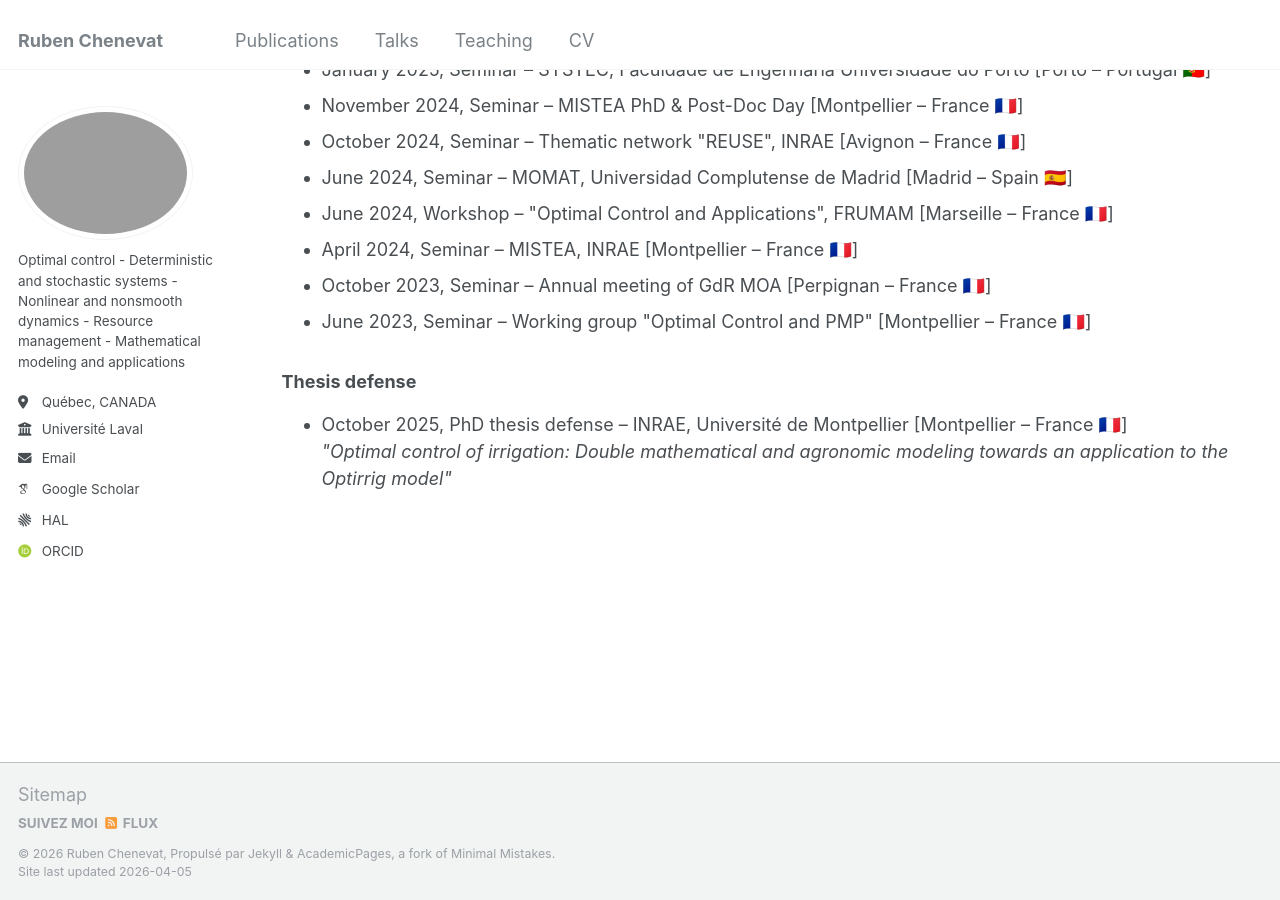
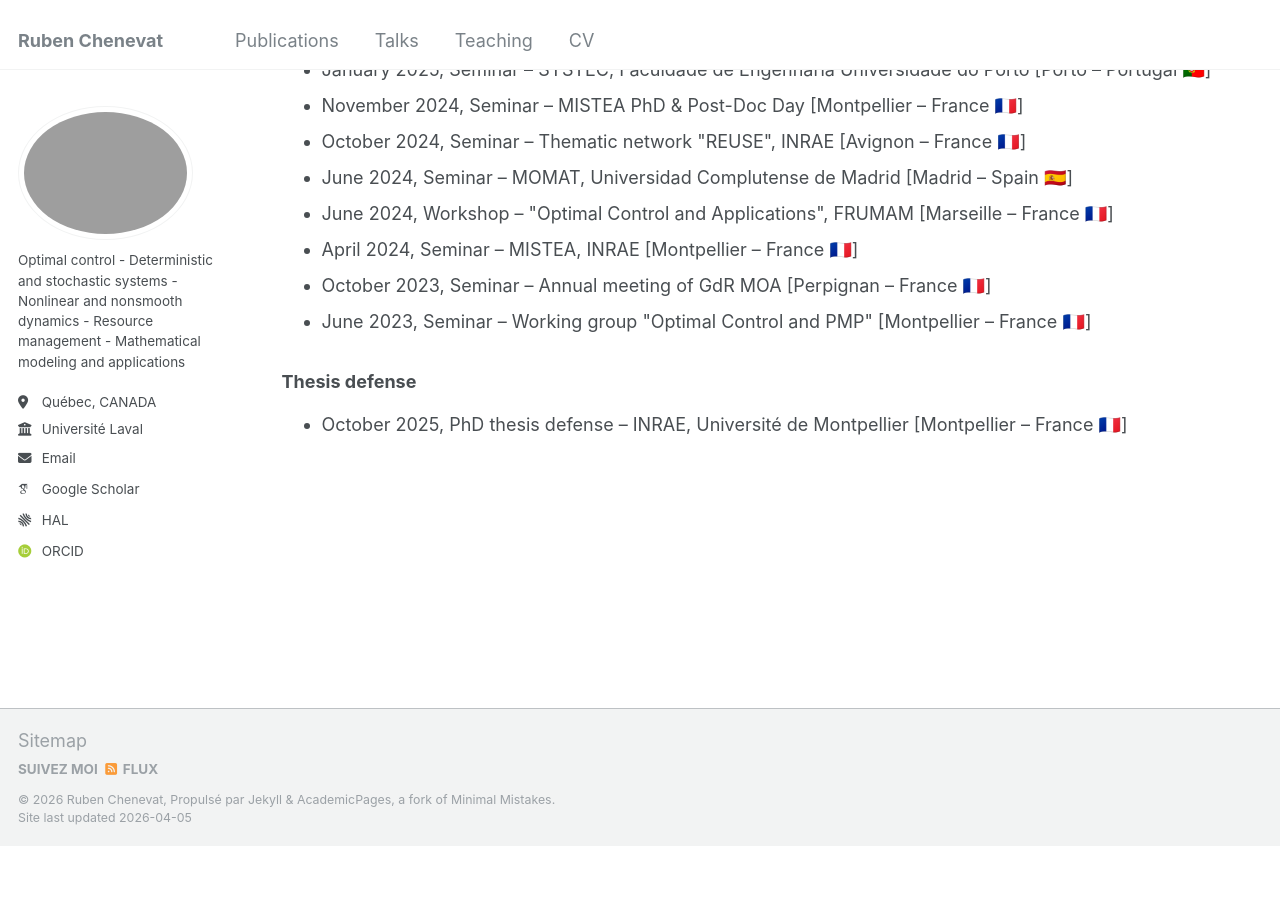
Before and after one commit to rubenchenevat/rubenchenevat.github.io, a Jekyll site: the page built from _pages/talks.html, in a window 1280 px wide and 900 px high, scrolled down 643 px. Built offline with Jekyll 4.4.1, drawn with Linux system fonts in a browser that asks for light colours; some web fonts are replaced; after the commit the page ends 1489 px from its top, so only the background shows below that.

Commit message:
Update talks.html

```diff
--- a/_pages/talks.html
+++ b/_pages/talks.html
@@ -60,8 +60,5 @@ author_profile: true
 <h3>Thesis defense</h3>
 
 <ul>
-    <li>
-      October 2025, PhD thesis defense &ndash; INRAE, Université de Montpellier [Montpellier &ndash; France 🇫🇷]<br>
-      <em>"Optimal control of irrigation: Double mathematical and agronomic modeling towards an application to the Optirrig model"</em>
-    </li>
+    <li>October 2025, PhD thesis defense &ndash; INRAE, Université de Montpellier [Montpellier &ndash; France 🇫🇷]</li>
 </ul>
```
